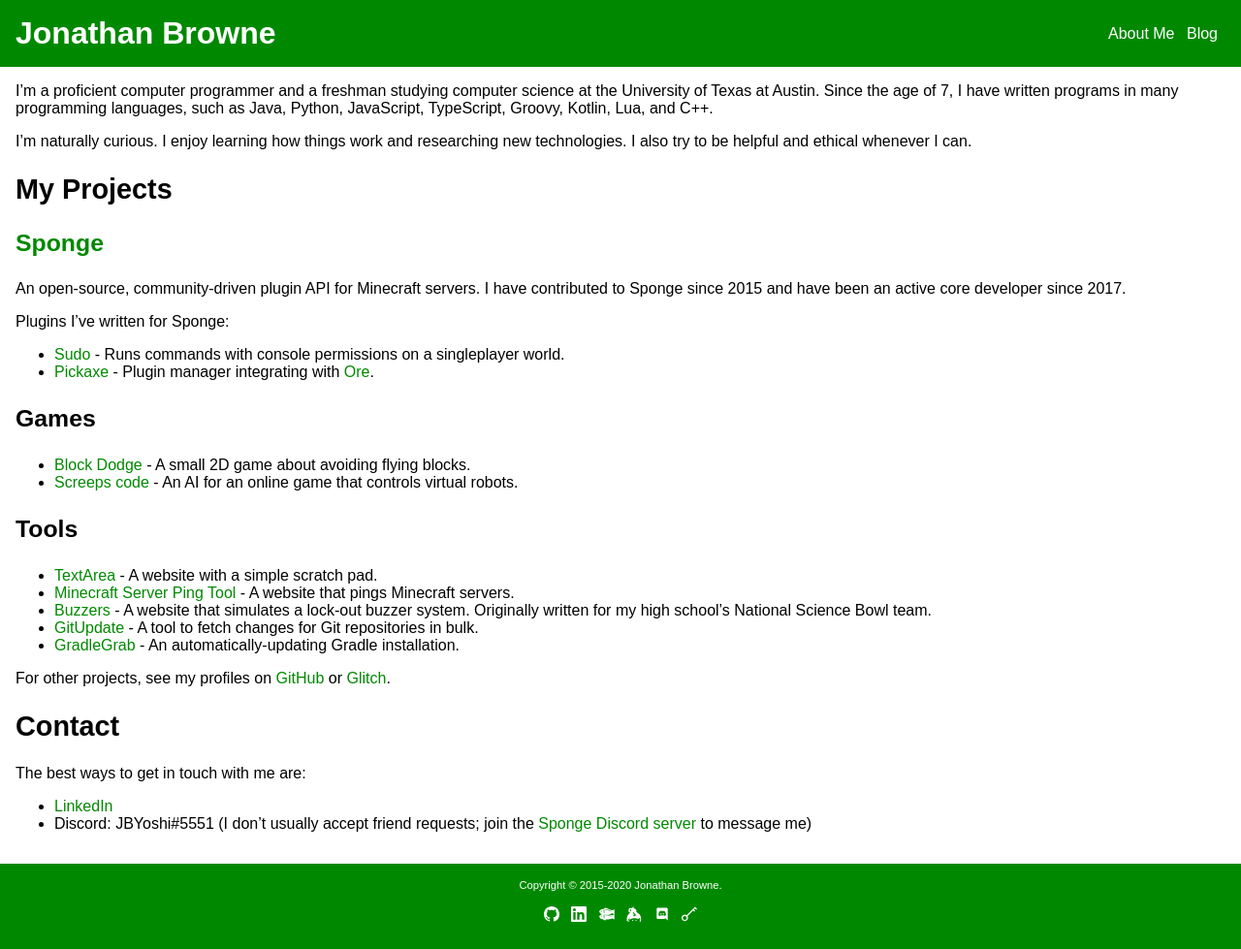
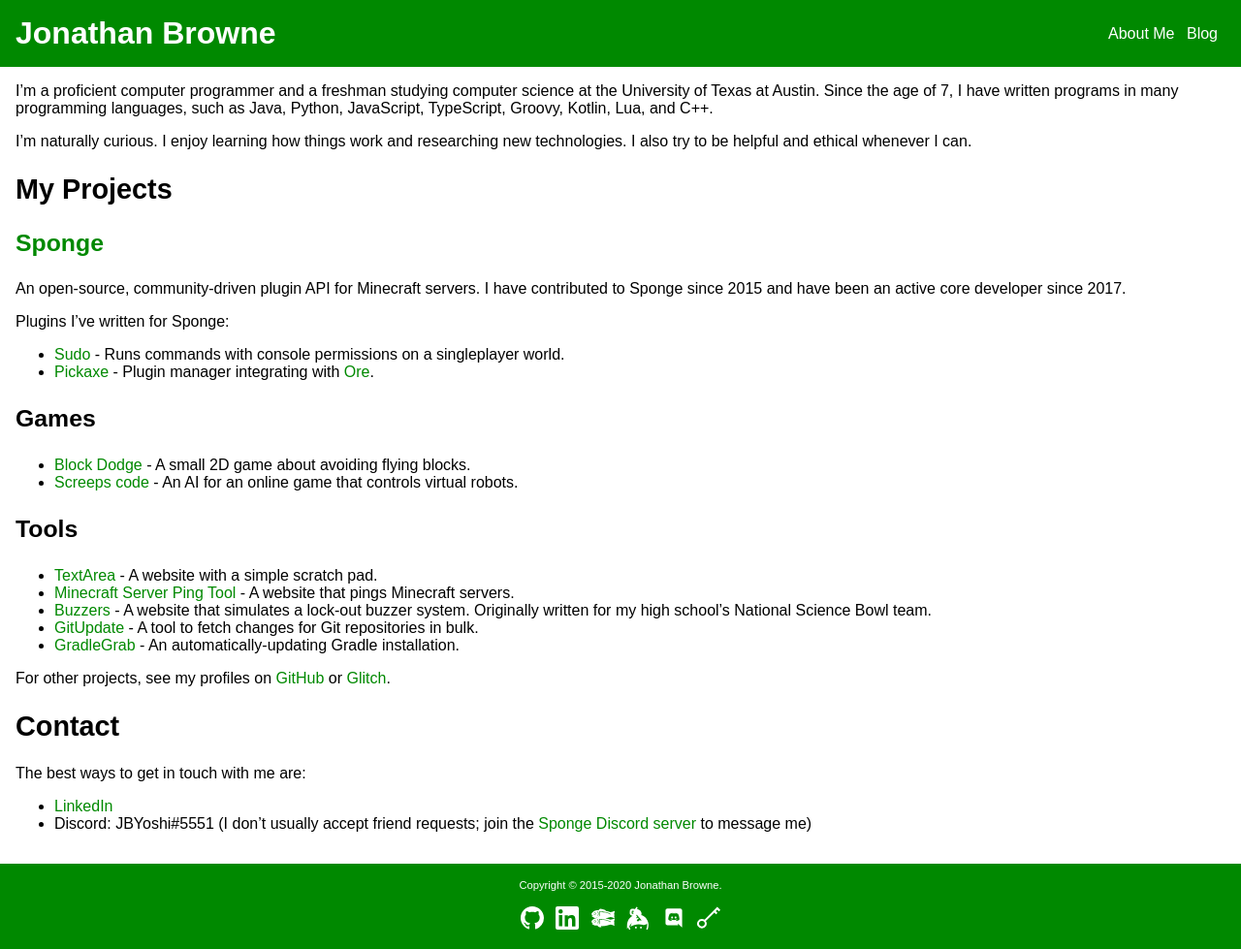
Before and after one commit to JBYoshi/jbyoshi.github.io, a Jekyll site: the page built from index.md, in a window 1280 px wide. Shown: the whole page at 97% size. Built offline with Jekyll 4.4.1, drawn with Linux system fonts in a browser that asks for light colours.

Commit message:
Enlarge social icons and defer test script.

```diff
--- a/_layouts/base.html
+++ b/_layouts/base.html
@@ -20,7 +20,7 @@
         <link rel="alternate" type="application/rss+xml" href="{{ site.baseurl }}/feed.xml" />
         <meta name="viewport" content="width=device-width, initial-scale=1">
         {% if jekyll.environment == "development" %}
-        <script src="{{ site.baseurl }}/assets/test.js"></script>
+        <script src="{{ site.baseurl }}/assets/test.js" defer></script>
         {% endif %}
         {% if page.relme %}
         <link rel="openid.delegate" href="{{ site.baseurl }}" />
--- a/assets/style.css
+++ b/assets/style.css
@@ -44,7 +44,7 @@
 .post-title {margin-bottom: 0;}
 .copyright {font-size: 0.7em;}
 a.social {text-decoration: none !important; margin-left: 0.25em; margin-right: 0.25em;}
-.social img {width: 1em; height: 1em;}
+.social img {width: 1.5em; height: 1.5em;}
 
 /* Desktop */
 @media screen and (min-width:50em) {
```
